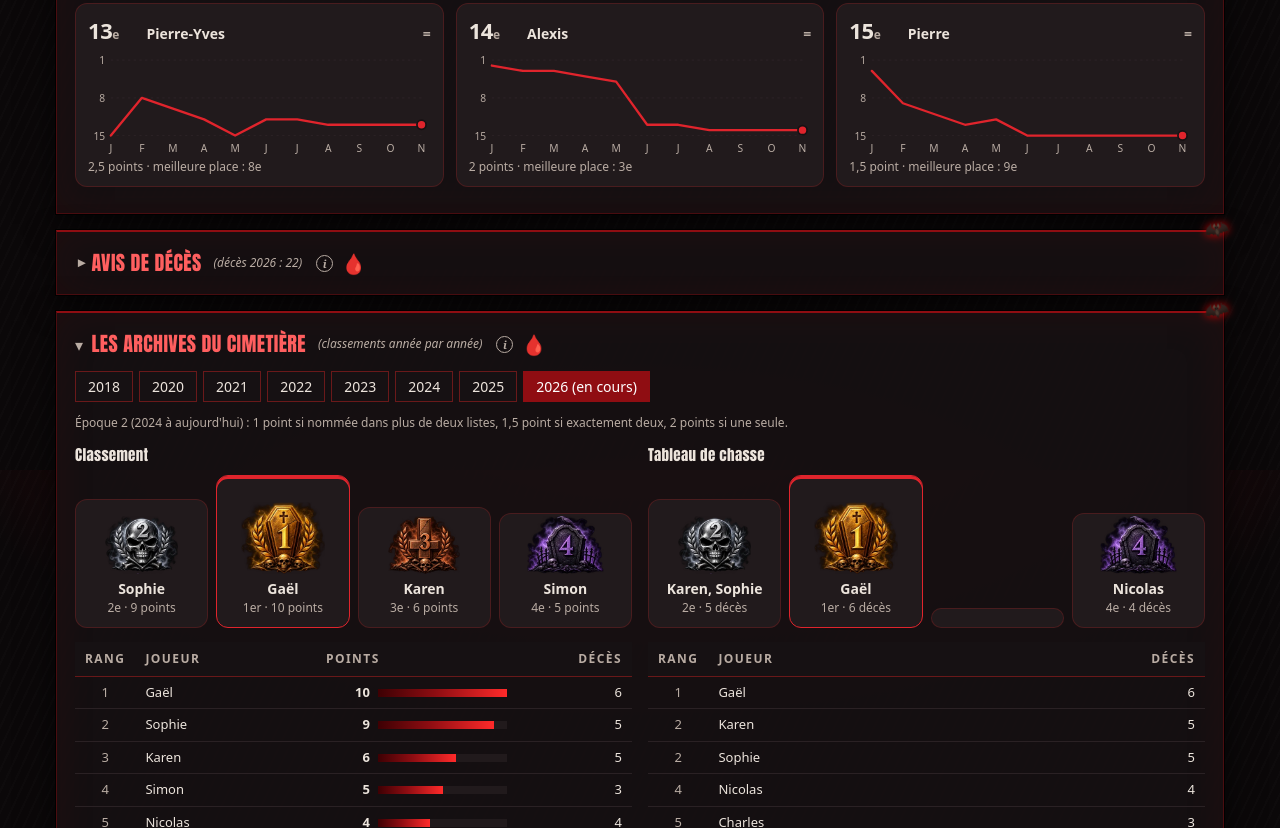
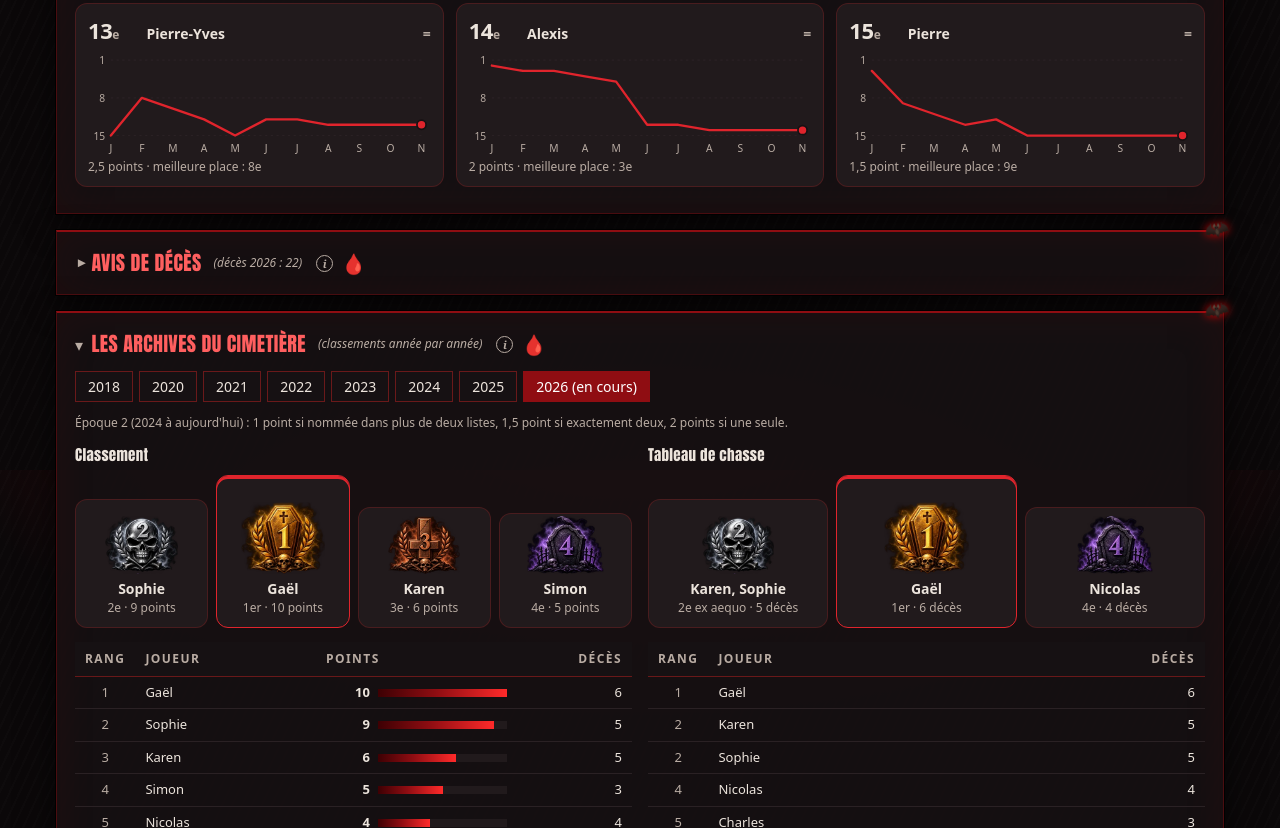
Before and after one commit to Theorible1/deathlist, a plain HTML site: page page/index.html in a window 1280 px wide. Shown: the part 1930-2758 px from the top of the page. Drawn offline with Linux system fonts and the light colour scheme.

Commit message:
Podium sans marche vide

```diff
--- a/page/app.js
+++ b/page/app.js
@@ -18,14 +18,20 @@ let PUBLIE, D, H, AUJ, ANNEE, EV; // PUBLIE : version publiée ; D : données af
 
 // ───────────── éléments réutilisés ─────────────
 
+// Podium « qui glisse » (choix de Quentin) : les marches se remplissent dans l'ordre des rangs réels jusqu'au 4e ;
+// à égalité, les joueurs partagent une marche et la suivante prend le rang d'après (1er, 2e ex aequo, puis 4e sur
+// la 3e marche). L'étiquette et l'image (numérotée) suivent le vrai rang ; une marche sans personne n'est pas affichée.
 function podium(lignes, valeur) {
-  const top = lignes.filter(l => l.rang <= 4);
-  if (!top.length) return "";
-  const parRang = [1, 2, 3, 4].map(r => top.filter(l => l.rang === r));
-  return `<div class="podium">${parRang.map((ls, i) => ls.length ? `<div class="marche r${i + 1}">
-      <div class="med"><img src="images/podium_${i + 1}.webp" alt="${MEDAILLES[i]}" width="240" height="200" loading="lazy"></div>
+  const rangs = [...new Set(lignes.map(l => l.rang))].filter(r => r <= 4).sort((a, b) => a - b);
+  if (!rangs.length) return "";
+  const marches = rangs.map(r => lignes.filter(l => l.rang === r));
+  return `<div class="podium" style="grid-template-columns:repeat(${marches.length},minmax(0,1fr))">${marches.map((ls, i) => {
+    const r = ls[0].rang;
+    return `<div class="marche r${i + 1}">
+      <div class="med"><img src="images/podium_${r}.webp" alt="${MEDAILLES[r - 1]}" width="240" height="200" loading="lazy"></div>
       <div class="qui">${ls.map(l => esc(l.nom)).join(", ")}</div>
-      <div class="combien">${i + 1}${i ? "e" : "er"} · ${valeur(ls[0])}</div></div>` : `<div class="marche r${i + 1}"></div>`).join("")}</div>`;
+      <div class="combien">${r}${r === 1 ? "er" : "e"}${ls.length > 1 ? " ex aequo" : ""} · ${valeur(ls[0])}</div></div>`;
+  }).join("")}</div>`;
 }
 
 function barre(v, max) {
--- a/page/style.css
+++ b/page/style.css
@@ -53,7 +53,7 @@ main{max-width:1200px;margin:0 auto;padding:16px 16px 56px;display:grid;gap:16px
 .marche .combien{color:var(--ink-2);font-size:12px;font-variant-numeric:tabular-nums}
 .marche.r1{order:2;padding-top:26px;border-color:var(--accent);box-shadow:inset 0 3px 0 var(--accent)}
 .marche.r2{order:1;padding-top:16px}.marche.r3{order:3;padding-top:8px}.marche.r4{order:4;padding-top:2px}
-@media (max-width:560px){.podium{grid-template-columns:repeat(2,minmax(0,1fr))}.marche.r1,.marche.r2,.marche.r3,.marche.r4{padding-top:10px}.marche.r1{order:1}.marche.r2{order:2}.marche.r3{order:3}.marche.r4{order:4}}
+@media (max-width:560px){.podium{grid-template-columns:repeat(2,minmax(0,1fr))!important}.marche.r1,.marche.r2,.marche.r3,.marche.r4{padding-top:10px}.marche.r1{order:1}.marche.r2{order:2}.marche.r3{order:3}.marche.r4{order:4}}
 
 /* tableaux */
 table{width:100%;border-collapse:collapse;font-size:13px}
```
